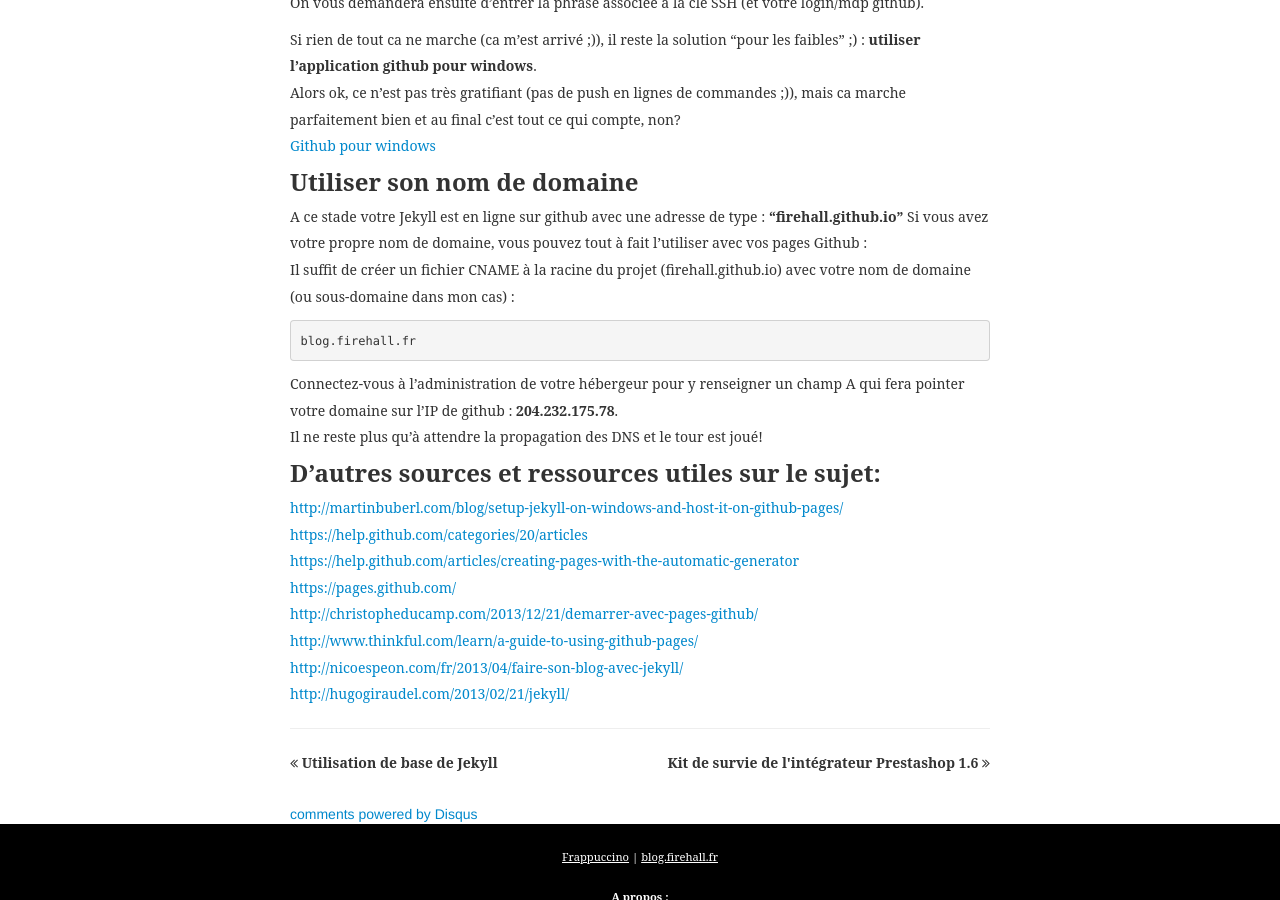
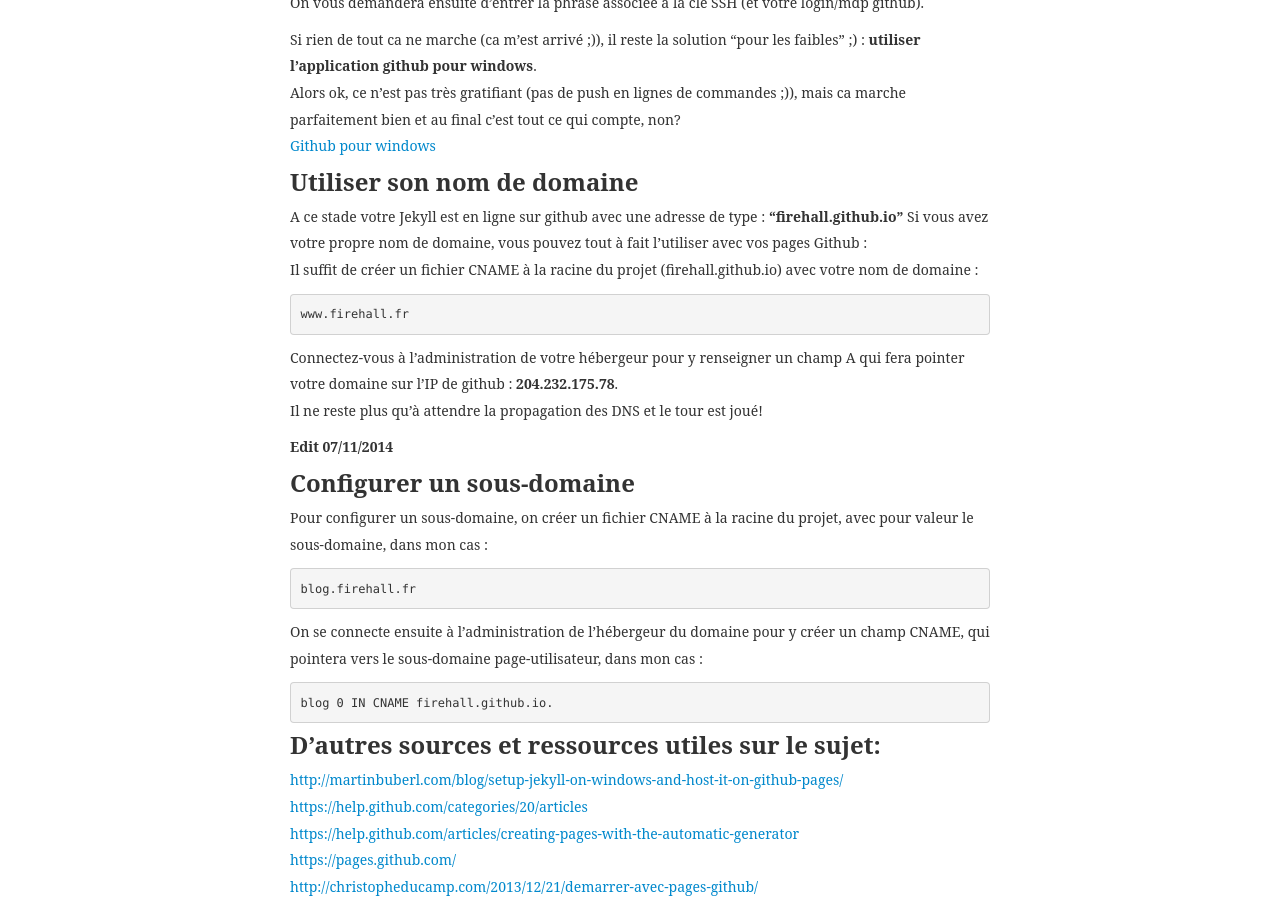
Before and after one commit to firehall/firehall.github.io, a Jekyll site: the page built from _posts/2014-06-02-jekyll-sur-github-pages.md, in a window 1280 px wide and 900 px high, scrolled down 1742 px. Built offline with Jekyll 4.4.1, drawn with Linux system fonts in a browser that asks for light colours; some web fonts are replaced; comment, search, counter and statistics services are not loaded.

Commit message:
Modif article github pages

```diff
--- a/_posts/2014-06-02-jekyll-sur-github-pages.md
+++ b/_posts/2014-06-02-jekyll-sur-github-pages.md
@@ -71,12 +71,24 @@ Alors ok, ce n'est pas très gratifiant (pas de push en lignes de commandes ;)),
 
 A ce stade votre Jekyll est en ligne sur github avec une adresse de type : __"firehall.github.io"__
 Si vous avez votre propre nom de domaine, vous pouvez tout à fait l'utiliser avec vos pages Github :
-Il suffit de créer un fichier CNAME à la racine du projet (firehall.github.io) avec votre nom de domaine (ou sous-domaine dans mon cas) :
+Il suffit de créer un fichier CNAME à la racine du projet (firehall.github.io) avec votre nom de domaine :
+
+    www.firehall.fr
+
+Connectez-vous à l'administration de votre hébergeur pour y renseigner un champ A qui fera pointer votre domaine sur l'IP de github : __204.232.175.78__.
+Il ne reste plus qu'à attendre la propagation des DNS et le tour est joué!
+
+__Edit 07/11/2014__
+
+### Configurer un sous-domaine
+
+Pour configurer un sous-domaine, on créer un fichier CNAME à la racine du projet, avec pour valeur le sous-domaine, dans mon cas :
 
     blog.firehall.fr
 
-Connectez-vous à l'administration de votre hébergeur pour y renseigner un champ A qui fera pointer votre domaine sur l'IP de github : __204.232.175.78__.
-Il ne reste plus qu'à attendre la propagation des DNS et le tour est joué!
+On se connecte ensuite à l'administration de l'hébergeur du domaine pour y créer un champ CNAME, qui pointera vers le sous-domaine page-utilisateur, dans mon cas :
+
+    blog 0 IN CNAME firehall.github.io.
 
 
 ### D'autres sources et ressources utiles sur le sujet:
```
